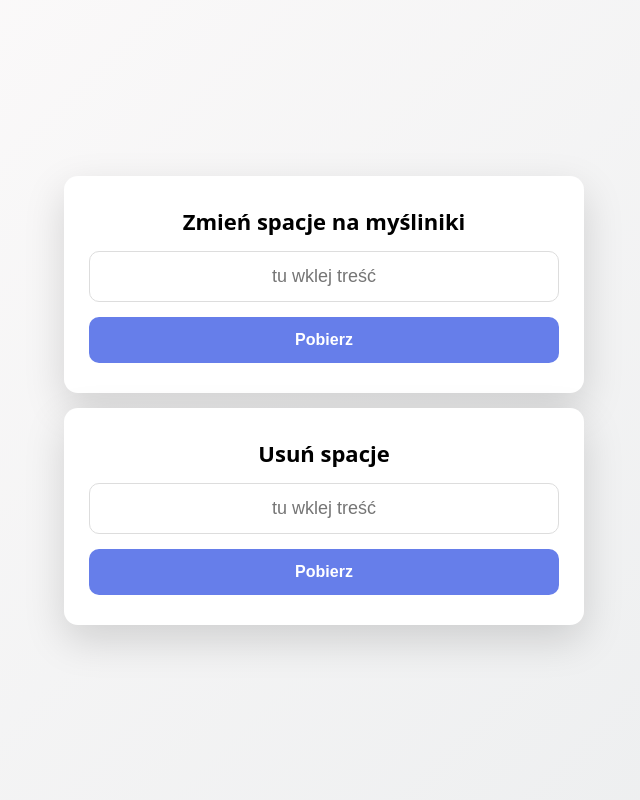
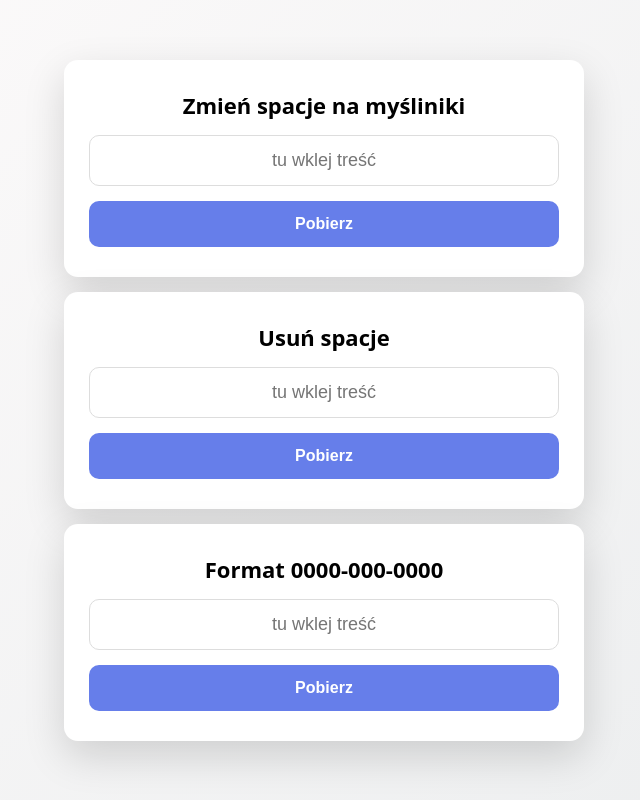
Before and after one commit to PiotrKoduje/Drwal, a plain HTML site: page index.html in a window 1280 px wide. Shown: the whole page, without its empty margins (316-956 px from the left). Drawn offline with Linux system fonts and the light colour scheme.

Commit message:
add xxxx-xxx-xxxx formating

```diff
--- a/index.html
+++ b/index.html
@@ -110,6 +110,17 @@
         />
         <button onclick="getUnspacedText()">Pobierz</button>
       </div>
+
+      <div class="card">
+        <header>Format 0000-000-0000</header>
+        <input
+          type="text"
+          id="textToFormat"
+          placeholder="tu wklej treść"
+          autocomplete="off"
+        />
+        <button onclick="getFormatedText()">Pobierz</button>
+      </div>
     </div>
 
     <script>
@@ -141,6 +152,30 @@
         input.focus();
         console.log("works");
       }
+
+      function getFormatedText() {
+        const input = document.getElementById("textToFormat");
+        const raw = input && input.value ? input.value.trim() : "";
+        const cleaned = raw.replace(/\s+/g, "");
+
+        if (cleaned.length !== 10) {
+          alert("Proszę podać 10-znakowy ciąg.");
+          return;
+        }
+
+        const result =
+          cleaned.slice(0, 4) +
+          "-" +
+          cleaned.slice(4, 7) +
+          "-" +
+          cleaned.slice(7, 11);
+
+        navigator.clipboard.writeText(result);
+
+        input.value = "";
+        input.focus();
+        console.log("works");
+      }
     </script>
   </body>
 </html>
```
